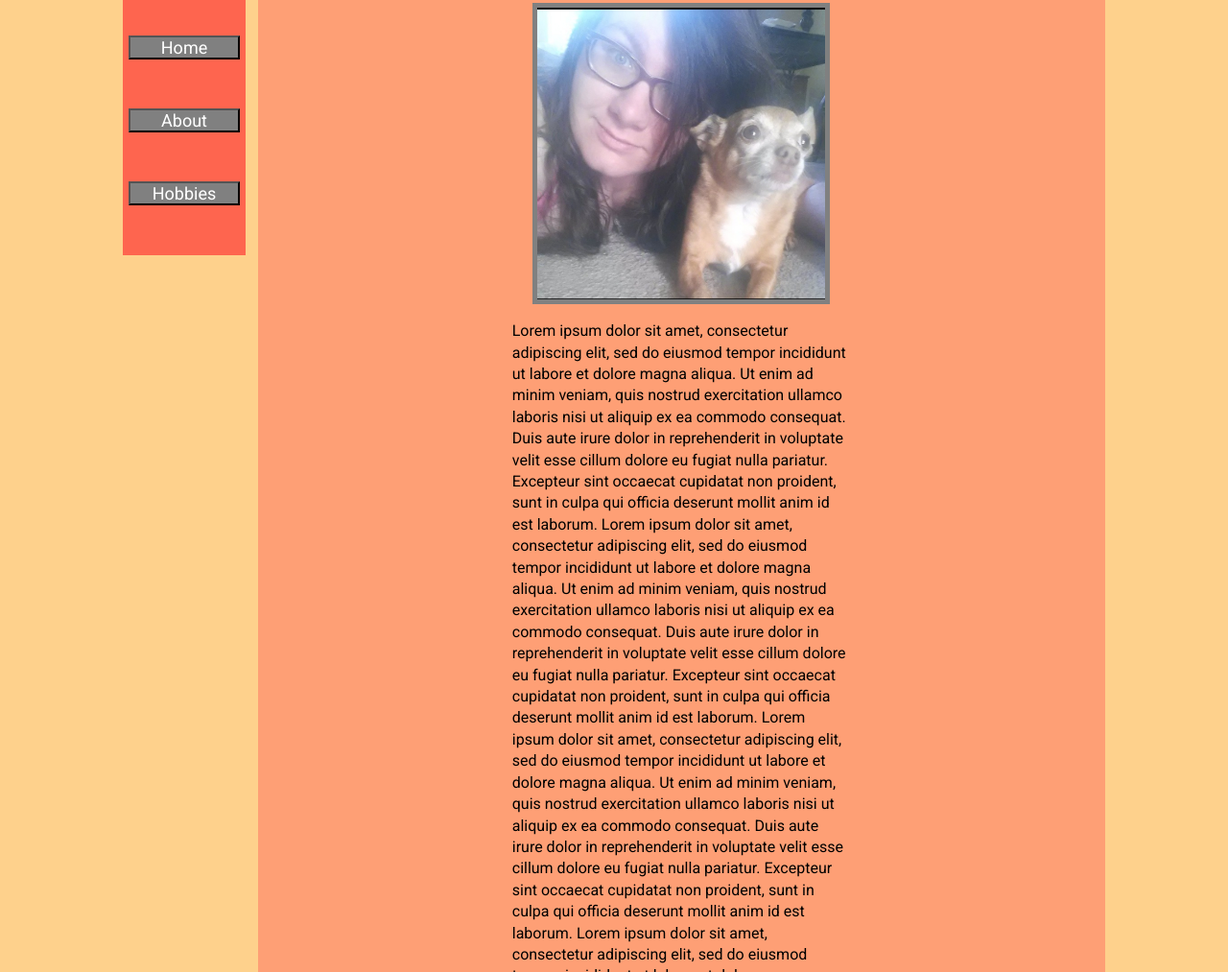
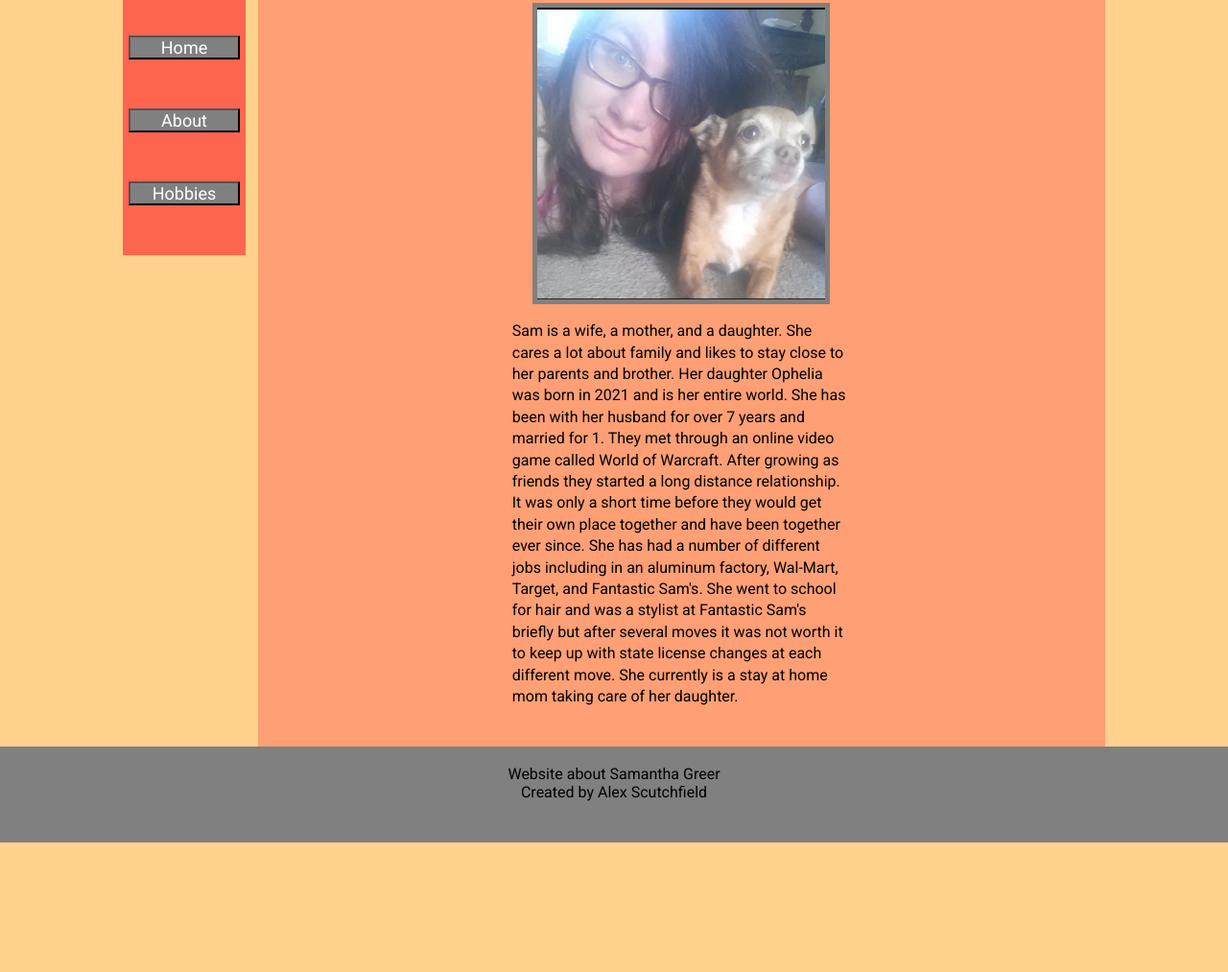
Before and after one commit to Asenapine10/Web-Project, a plain HTML site: page index.html in a window 1280 px wide. Shown: the part 227-1240 px from the top of the page at 96% size. After the commit the page ends 1105 px from the top, so only its background shows below. Drawn offline with nearby package versions, Linux system fonts and the light colour scheme; a web font is replaced by a local one.

Commit message:
Added website descriptions

```diff
--- a/CSS sheet.css
+++ b/CSS sheet.css
@@ -43,6 +43,7 @@ footer {
     margin-top: -100px;
     background: grey;
     clear: both;
+    text-align: center;
 
 }
 
--- a/index.html
+++ b/index.html
@@ -41,18 +41,22 @@
             <img src="Images/Roo.jpg" style="width:300px;height:100%;" alt="Sam and Roo"/>
 
             <div id="BodyText">
-                Lorem ipsum dolor sit amet, consectetur adipiscing elit, sed do eiusmod tempor incididunt ut labore et dolore magna aliqua. Ut enim ad minim veniam, quis nostrud exercitation ullamco laboris nisi ut aliquip ex ea commodo consequat. Duis aute irure dolor in reprehenderit in voluptate velit esse cillum dolore eu fugiat nulla pariatur. Excepteur sint occaecat cupidatat non proident, sunt in culpa qui officia deserunt mollit anim id est laborum.
-                Lorem ipsum dolor sit amet, consectetur adipiscing elit, sed do eiusmod tempor incididunt ut labore et dolore magna aliqua. Ut enim ad minim veniam, quis nostrud exercitation ullamco laboris nisi ut aliquip ex ea commodo consequat. Duis aute irure dolor in reprehenderit in voluptate velit esse cillum dolore eu fugiat nulla pariatur. Excepteur sint occaecat cupidatat non proident, sunt in culpa qui officia deserunt mollit anim id est laborum.
-                Lorem ipsum dolor sit amet, consectetur adipiscing elit, sed do eiusmod tempor incididunt ut labore et dolore magna aliqua. Ut enim ad minim veniam, quis nostrud exercitation ullamco laboris nisi ut aliquip ex ea commodo consequat. Duis aute irure dolor in reprehenderit in voluptate velit esse cillum dolore eu fugiat nulla pariatur. Excepteur sint occaecat cupidatat non proident, sunt in culpa qui officia deserunt mollit anim id est laborum.
-                Lorem ipsum dolor sit amet, consectetur adipiscing elit, sed do eiusmod tempor incididunt ut labore et dolore magna aliqua. Ut enim ad minim veniam, quis nostrud exercitation ullamco laboris nisi ut aliquip ex ea commodo consequat. Duis aute irure dolor in reprehenderit in voluptate velit esse cillum dolore eu fugiat nulla pariatur. Excepteur sint occaecat cupidatat non proident, sunt in culpa qui officia deserunt mollit anim id est laborum.
-                Lorem ipsum dolor sit amet, consectetur adipiscing elit, sed do eiusmod tempor incididunt ut labore et dolore magna aliqua. Ut enim ad minim veniam, quis nostrud exercitation ullamco laboris nisi ut aliquip ex ea commodo consequat. Duis aute irure dolor in reprehenderit in voluptate velit esse cillum dolore eu fugiat nulla pariatur. Excepteur sint occaecat cupidatat non proident, sunt in culpa qui officia deserunt mollit anim id est laborum.
-                Lorem ipsum dolor sit amet, consectetur adipiscing elit, sed do eiusmod tempor incididunt ut labore et dolore magna aliqua. Ut enim ad minim veniam, quis nostrud exercitation ullamco laboris nisi ut aliquip ex ea commodo consequat. Duis aute irure dolor in reprehenderit in voluptate velit esse cillum dolore eu fugiat nulla pariatur. Excepteur sint occaecat cupidatat non proident, sunt in culpa qui officia deserunt mollit anim id est laborum.
+                Sam is a wife, a mother, and a daughter. She cares a lot about family and likes to stay close to her parents and brother. Her daughter Ophelia was born in 2021 and is her entire world. She has been with her husband for over 7 years
+                and married for 1. They met through an online video game called World of Warcraft. After growing as friends they started a long distance relationship. It was only a short time before they would get their own place together and have been together
+                ever since. She has had a number of different jobs including in an aluminum factory, Wal-Mart, Target, and Fantastic Sam's. She went to school for hair and was a stylist at Fantastic Sam's briefly but after several moves it was not worth it
+                to keep up with state license changes at each different move. She currently is a stay at home mom taking care of her daughter.
+                <br /> <br />
+
             </div>
         </div>
 
     </body>
 
     <footer>
-        Stuff
+        <br />
+        Website about Samantha Greer
+        <br />
+        Created by Alex Scutchfield
+        <br />
     </footer>
 </html>
```
Also changed, not shown: about.html (+11 -8 lines), hobbies.html (+12 -5 lines).
